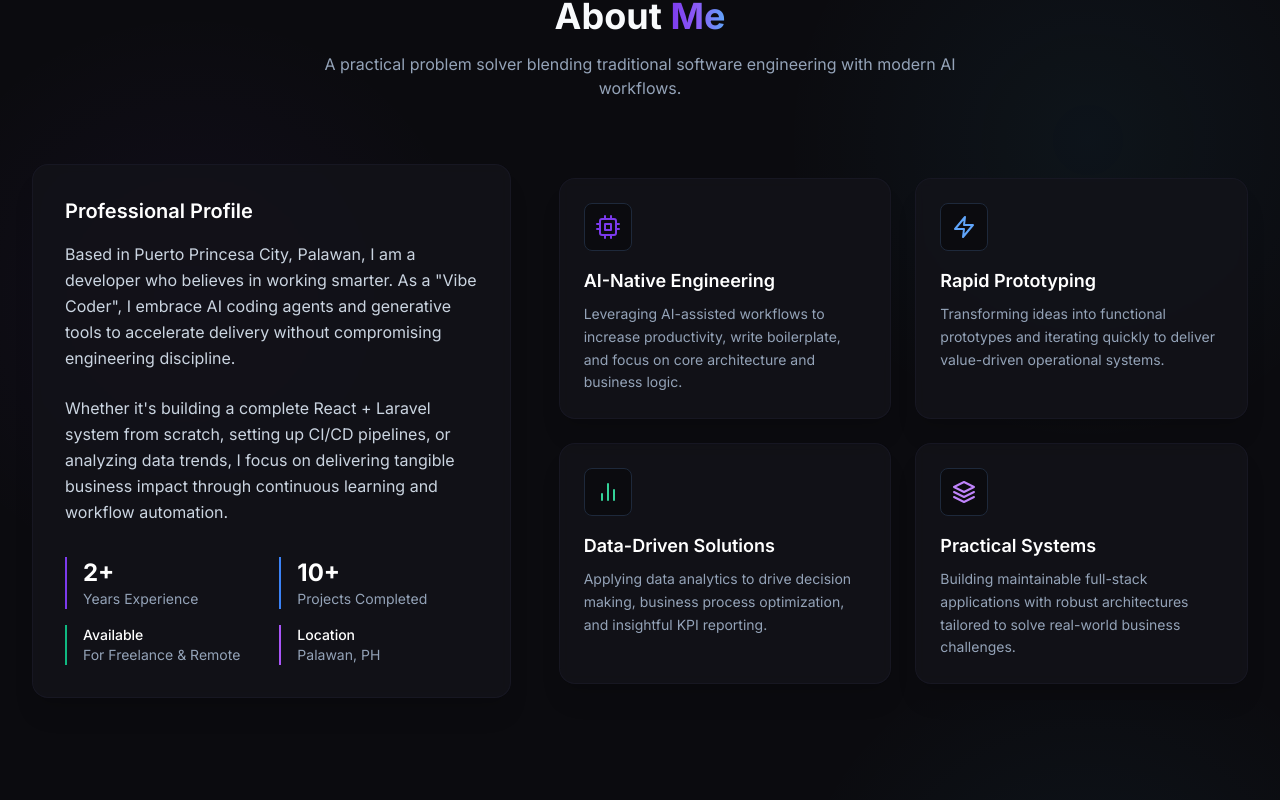
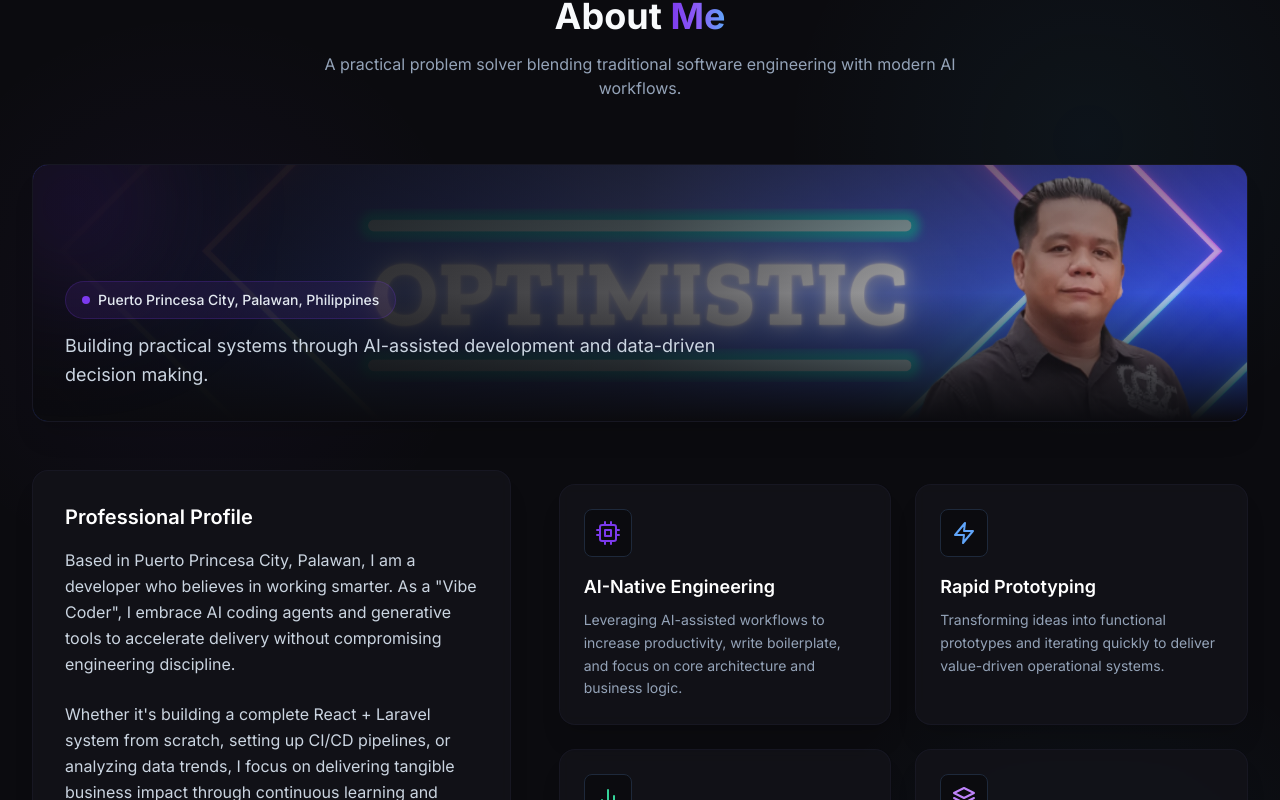
Before and after one commit to LeoCharlesKodego/online-resume, a React (Vite) app: page / in a window 1280 px wide. Shown: the part 900-1700 px from the top of the page. Built offline with nearby package versions, Linux system fonts and the light colour scheme.

Commit message:
feat: add About background profile banner

```diff
--- a/src/components/About.tsx
+++ b/src/components/About.tsx
@@ -25,6 +25,8 @@ const features = [
 ];
 
 const About = () => {
+  const profileImageUrl = `${import.meta.env.BASE_URL}profile.png`;
+
   return (
     <section id="about" className="py-24 relative">
       <div className="max-w-7xl mx-auto px-4 sm:px-6 lg:px-8">
@@ -39,6 +41,31 @@ const About = () => {
           <p className="text-slate-400 max-w-2xl mx-auto">
             A practical problem solver blending traditional software engineering with modern AI workflows.
           </p>
+        </motion.div>
+
+        <motion.div
+          initial={{ opacity: 0, y: 16 }}
+          whileInView={{ opacity: 1, y: 0 }}
+          viewport={{ once: true }}
+          transition={{ duration: 0.6 }}
+          className="relative mb-12 overflow-hidden rounded-3xl border border-slate-700/50 glass-card"
+        >
+          <div
+            className="h-48 sm:h-56 md:h-64 w-full bg-center bg-cover"
+            style={{ backgroundImage: `url(${profileImageUrl})` }}
+          />
+          <div className="absolute inset-0 bg-gradient-to-r from-dark-bg via-dark-bg/70 to-transparent" />
+          <div className="absolute inset-0 bg-gradient-to-t from-dark-bg via-transparent to-dark-bg/40" />
+          <div className="absolute -left-10 -top-10 h-40 w-40 rounded-full bg-primary/20 blur-[70px]" />
+          <div className="absolute bottom-0 left-0 right-0 p-6 sm:p-8">
+            <div className="inline-flex items-center gap-2 rounded-full border border-primary/20 bg-primary/10 px-4 py-2 text-sm font-medium text-slate-200">
+              <span className="h-2 w-2 rounded-full bg-primary glow" />
+              Puerto Princesa City, Palawan, Philippines
+            </div>
+            <p className="mt-3 max-w-2xl text-slate-300 text-lg leading-relaxed">
+              Building practical systems through AI-assisted development and data-driven decision making.
+            </p>
+          </div>
         </motion.div>
 
         <div className="grid grid-cols-1 lg:grid-cols-12 gap-12 items-center">
```
Also changed, not shown: 5 other files (tests, documents, lock files or other folders).
